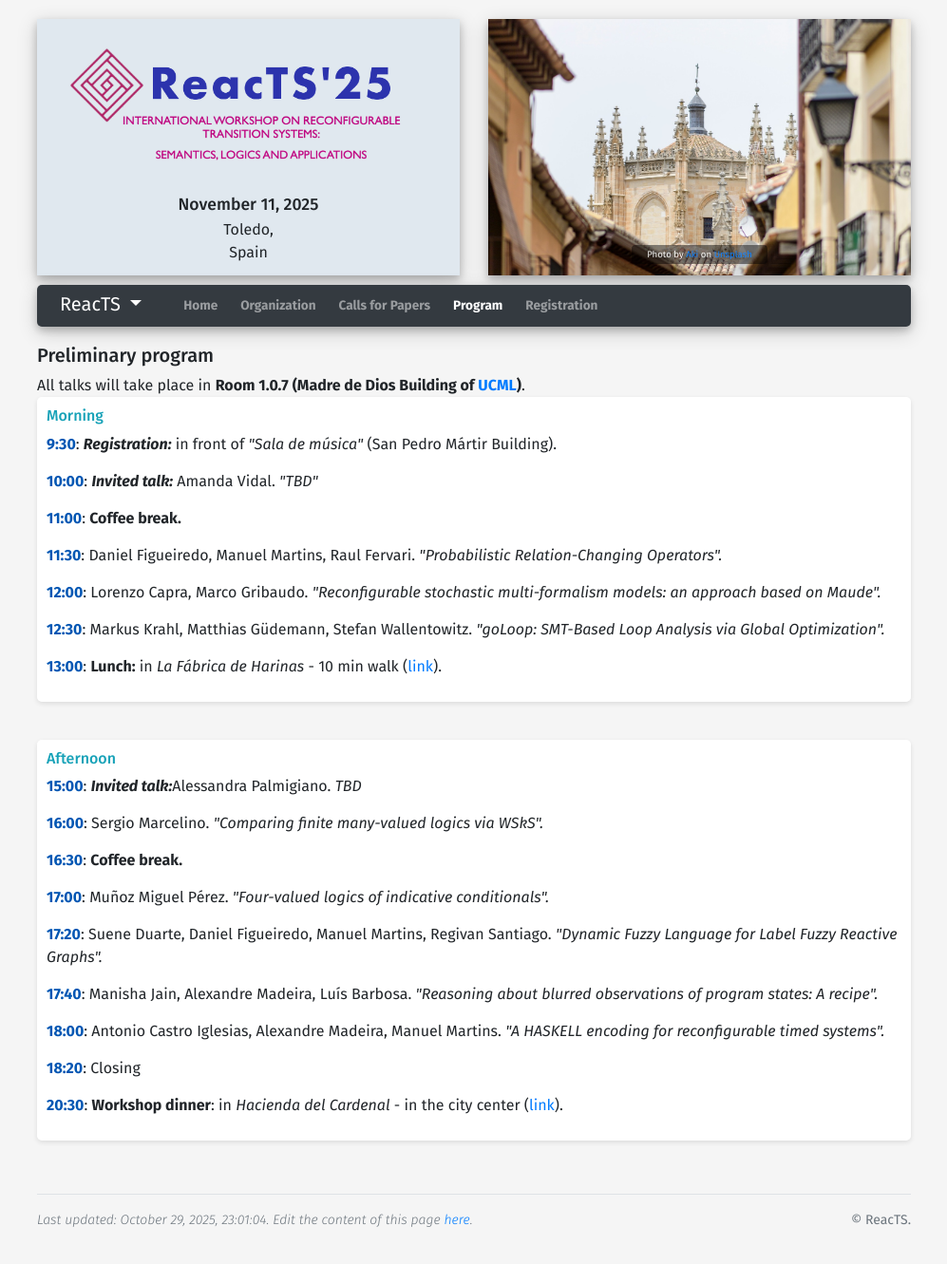
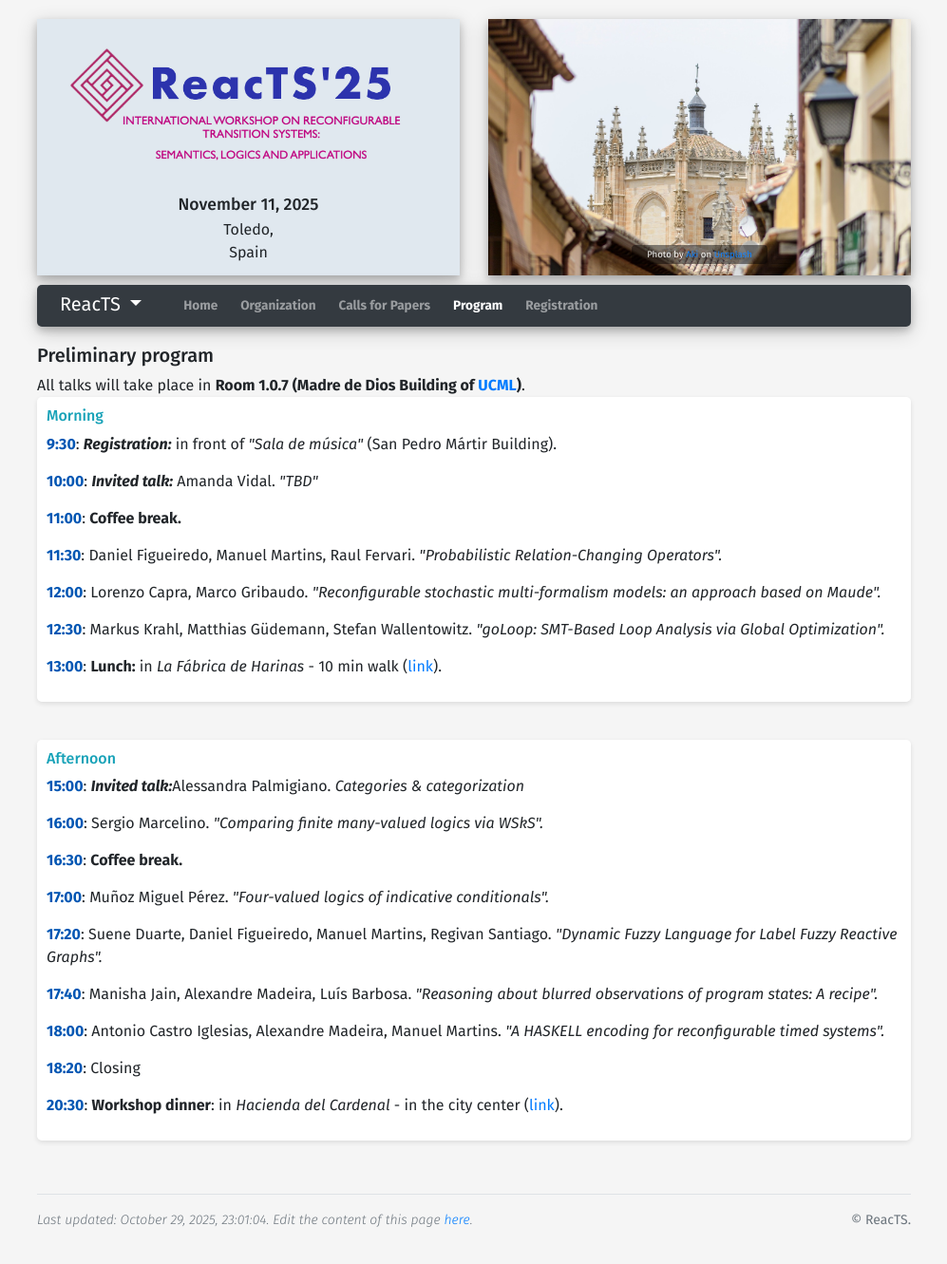
Before and after one commit to reacts-workshop/2025, a Jekyll site: the page built from program.html, in a window 1280 px wide. Shown: the whole page at 95% size, without its empty margins (141-1138 px from the left). Built offline with Jekyll 4.4.1, drawn with Linux system fonts in a browser that asks for light colours.

Commit message:
title of Alessandra's talk

```diff
--- a/program.html
+++ b/program.html
@@ -75,7 +75,7 @@ slide_id: 4
     <div class="day-schedule">
         <h6 class="text-info">Afternoon</h6>
         <div class="session">
-            <span class="time">15:00</span>: <b><i>Invited talk:</b></i>Alessandra Palmigiano. <i> TBD</i>
+            <span class="time">15:00</span>: <b><i>Invited talk:</b></i>Alessandra Palmigiano. <i>Categories & categorization</i>
         </div>
         <div class="session">
             <span class="time">16:00</span>: Sergio Marcelino.
```
